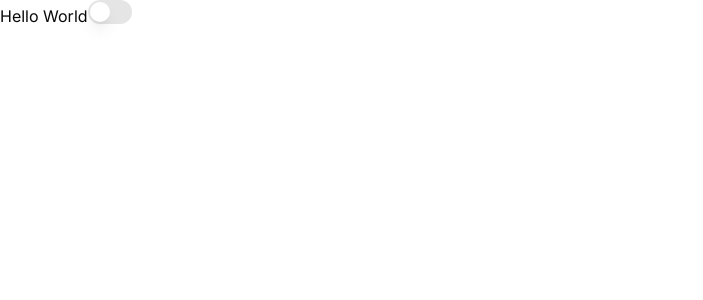
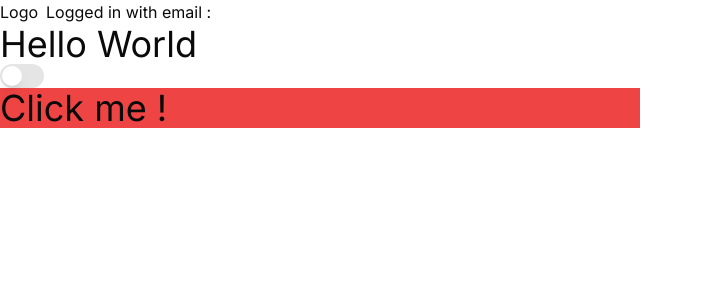
Before and after one commit to TFM-HITESH/ffcs-helper-vitv, a Next.js app: page / in a window 1280 px wide. Shown: the top 300 px of the page, without its empty margins (0-703 px from the left). Built offline with nearby package versions, Linux system fonts and the light colour scheme; no server answers.

Commit message:
Basic Route Protection with Kinde

```diff
--- a/package.json
+++ b/package.json
@@ -9,6 +9,7 @@
     "lint": "next lint"
   },
   "dependencies": {
+    "@kinde-oss/kinde-auth-nextjs": "^2.2.13",
     "@radix-ui/react-switch": "^1.0.3",
     "class-variance-authority": "^0.7.0",
     "clsx": "^2.1.1",
--- /dev/null
+++ b/src/app/api/auth/[kindeAuth]/route.ts
@@ -0,0 +1,2 @@
+import { handleAuth } from "@kinde-oss/kinde-auth-nextjs/server";
+export const GET = handleAuth();
--- a/src/app/layout.tsx
+++ b/src/app/layout.tsx
@@ -3,6 +3,7 @@ import { Inter } from "next/font/google";
 import "./globals.css";
 
 import { ThemeProvider } from "@/components/ThemeProvider";
+import Navbar from "@/components/Navbar";
 
 const inter = Inter({ subsets: ["latin"] });
 
@@ -20,6 +21,7 @@ export default function RootLayout({
     <html lang="en">
       <body className={inter.className}>
         <ThemeProvider attribute="class" defaultTheme="system" enableSystem>
+          <Navbar />
           {children}
         </ThemeProvider>
       </body>
--- a/src/app/page.tsx
+++ b/src/app/page.tsx
@@ -1,11 +1,15 @@
 import ThemeSwitch from "@/components/ThemeButton";
-import Image from "next/image";
+
+import Link from "next/link";
 
 export default function Home() {
   return (
-    <main>
+    <main className="text-4xl flex flex-col ">
       Hello World
       <ThemeSwitch />
+      <Link href="/timetables" className="bg-red-500 w-[50%]">
+        Click me !
+      </Link>
     </main>
   );
 }
--- /dev/null
+++ b/src/app/timetables/page.tsx
@@ -0,0 +1,21 @@
+import { getKindeServerSession } from "@kinde-oss/kinde-auth-nextjs/server";
+
+import { redirect } from "next/navigation";
+
+export default async function TimeTablePage() {
+  // This check is already implemented in middleware.ts.
+  // But we are doing this additional check here to get
+  // the toast to be triggered upon login or failure to login
+  const { isAuthenticated } = getKindeServerSession();
+  if (!(await isAuthenticated())) {
+    <p>You need to be logged in to see this page !</p>;
+    redirect("/api/auth/login");
+  }
+
+  return (
+    <main className="text-4xl">
+      <p className="bg-green-500">Successfully Logged in !</p>
+      This should only be visible to logged in users
+    </main>
+  );
+}
--- /dev/null
+++ b/src/components/Navbar.tsx
@@ -0,0 +1,16 @@
+"use client";
+
+import { useKindeBrowserClient } from "@kinde-oss/kinde-auth-nextjs";
+
+import React from "react";
+
+export default function Navbar() {
+  const { getUser } = useKindeBrowserClient();
+  const user = getUser();
+  return (
+    <div className="flex flex-row gap-2">
+      <div>Logo</div>
+      <p>Logged in with email : {user?.email}</p>
+    </div>
+  );
+}
--- a/src/components/ThemeButton.tsx
+++ b/src/components/ThemeButton.tsx
@@ -5,6 +5,7 @@ import React, { useEffect, useState } from "react";
 import { Switch } from "./ui/switch";
 import { Sun, Moon } from "lucide-react";
 import { useTheme } from "next-themes";
+
 export default function ThemeSwitch() {
   const { setTheme, theme, systemTheme } = useTheme();
   const [isDark, setIsDark] = useState(false);
--- a/src/components/ThemeProvider.tsx
+++ b/src/components/ThemeProvider.tsx
@@ -1,6 +1,7 @@
 "use client";
 
 import * as React from "react";
+
 import { ThemeProvider as NextThemesProvider } from "next-themes";
 import { type ThemeProviderProps } from "next-themes/dist/types";
 
--- /dev/null
+++ b/src/middleware.ts
@@ -0,0 +1,20 @@
+import { withAuth } from "@kinde-oss/kinde-auth-nextjs/middleware";
+
+import { NextRequest } from "next/server";
+
+export default function middleware(request: NextRequest) {
+  console.log("Protecting the routes . . .");
+  return withAuth(request);
+}
+export const config = {
+  matcher: ["/timetables/:path*"],
+};
+
+//Remember to add server actions into the middleware protections - https://youtu.be/kbCzZzXTjuw - Timestamp - 21:26 - 25:18.
+//Also remember to add the protection to each specific server-action using the code as follows =>
+
+//     const { isAuthenticated } = getKindeServerSession();
+//   if (!(await isAuthenticated())) {
+//     <p>You need to be logged in to see this page !</p>;
+//     redirect("/api/auth/login");
+//   }
```
Also changed, not shown: 1 other file (tests, documents, lock files or other folders).
